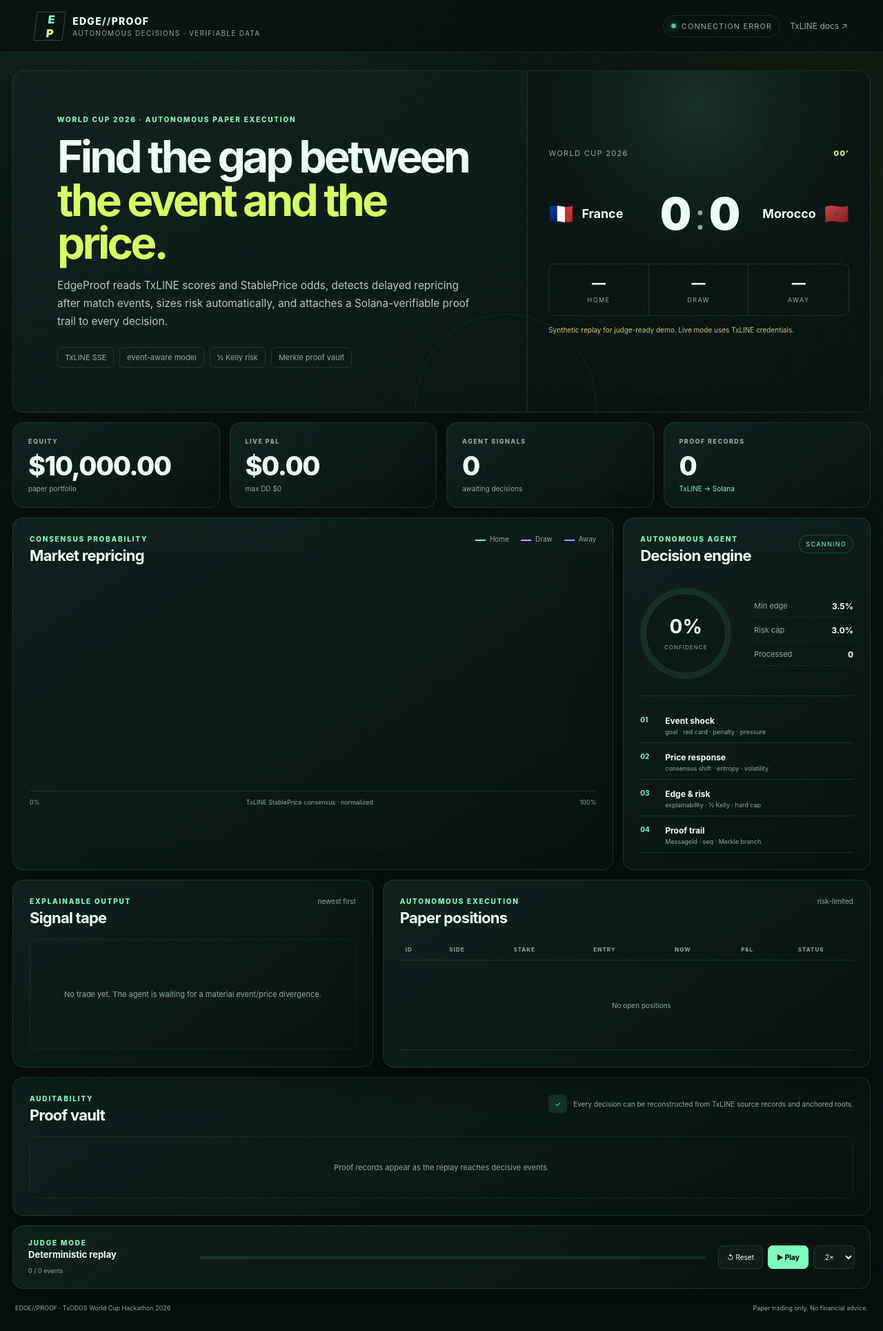
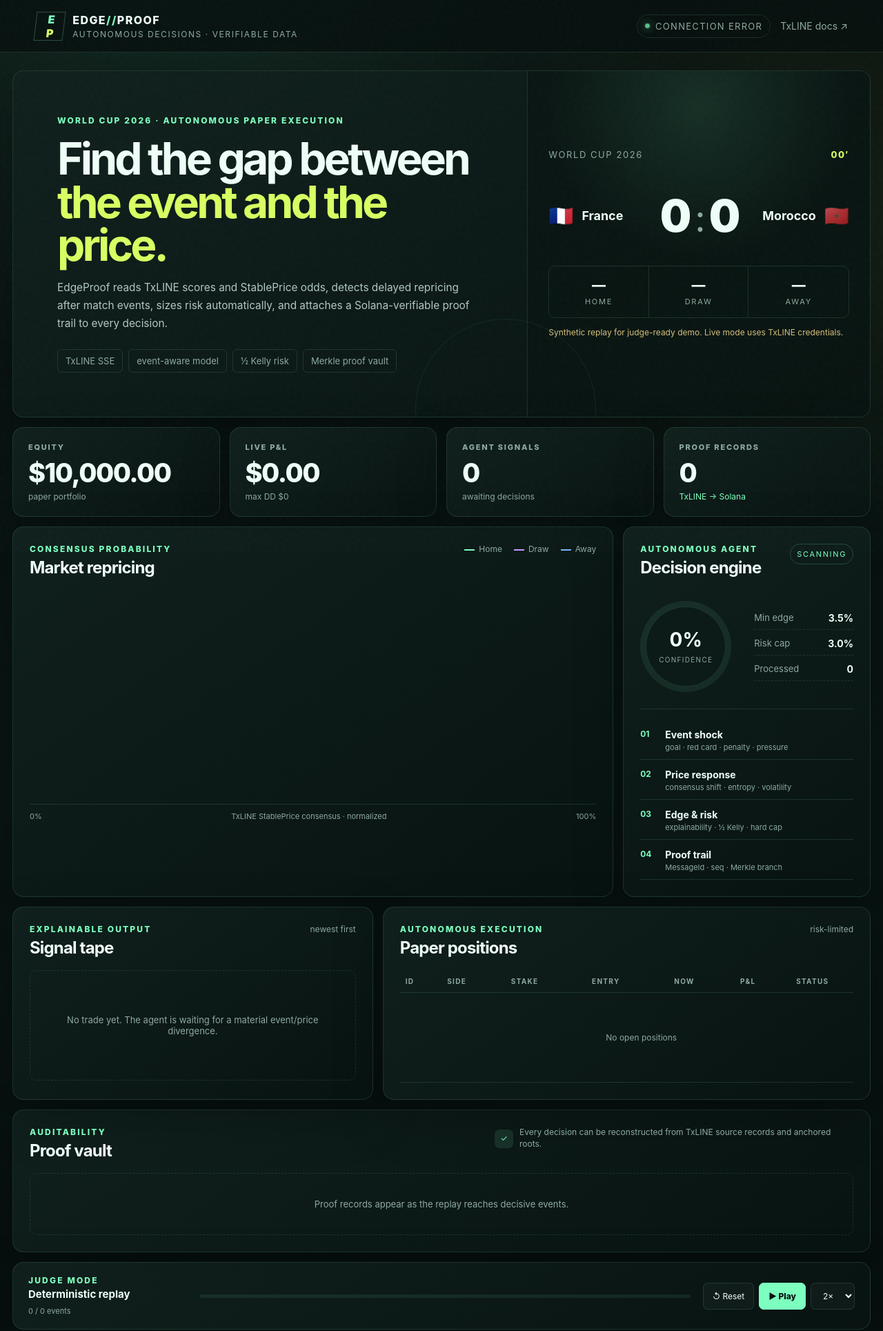
Before and after one commit to RadhaJivanadas/edgeproof, a website: page public/index.html in a window 1280 px wide. Shown: the top 1929 px of the page at 69% size. Drawn offline with Linux system fonts and the light colour scheme; no server answers.

Commit message:
Increase dashboard readability

```diff
--- a/public/styles.css
+++ b/public/styles.css
@@ -44,13 +44,13 @@
 .brand-wrap { display: flex; gap: 12px; align-items: center; }
 .brand-mark { width: 42px; height: 42px; border: 1px solid var(--line-strong); display: grid; place-items: center; font-weight: 900; letter-spacing: -3px; color: var(--accent); transform: skew(-7deg); }
 .brand-mark span { color: var(--accent-2); }
-.brand { font-weight: 850; letter-spacing: .09em; font-size: 14px; }
+.brand { font-weight: 850; letter-spacing: .09em; font-size: 16px; }
 .brand span { color: var(--accent); }
-.tagline { margin-top: 3px; color: var(--muted); font-size: 10px; letter-spacing: .13em; text-transform: uppercase; }
+.tagline { margin-top: 3px; color: var(--muted); font-size: 12px; letter-spacing: .13em; text-transform: uppercase; }
 .topbar-actions { display: flex; align-items: center; gap: 14px; }
-.pill { display: inline-flex; align-items: center; gap: 8px; padding: 8px 11px; border: 1px solid var(--line); border-radius: 999px; color: var(--muted); font-size: 11px; text-transform: uppercase; letter-spacing: .1em; }
+.pill { display: inline-flex; align-items: center; gap: 8px; padding: 8px 11px; border: 1px solid var(--line); border-radius: 999px; color: var(--muted); font-size: 13px; text-transform: uppercase; letter-spacing: .1em; }
 .dot { width: 7px; height: 7px; border-radius: 50%; background: var(--accent); box-shadow: 0 0 14px var(--accent); animation: pulse 1.6s infinite; }
-.ghost-link { color: var(--muted); font-size: 12px; text-decoration: none; }
+.ghost-link { color: var(--muted); font-size: 14px; text-decoration: none; }
 .ghost-link:hover { color: var(--text); }
 
 .shell { width: min(1500px, calc(100% - 36px)); margin: 26px auto 70px; }
@@ -58,14 +58,14 @@
 .hero { display: grid; grid-template-columns: 1.2fr .8fr; min-height: 360px; }
 .hero-copy { padding: clamp(30px, 5vw, 68px); position: relative; }
 .hero-copy::after { content: ""; position: absolute; width: 260px; height: 260px; border: 1px solid rgba(125,255,191,.08); border-radius: 50%; right: -100px; bottom: -120px; }
-.eyebrow { color: var(--accent); font-size: 10px; font-weight: 800; letter-spacing: .18em; text-transform: uppercase; }
+.eyebrow { color: var(--accent); font-size: 12px; font-weight: 800; letter-spacing: .18em; text-transform: uppercase; }
 h1 { margin: 17px 0 17px; font-size: clamp(38px, 5vw, 72px); letter-spacing: -.06em; line-height: .98; max-width: 850px; }
 h1 em { font-style: normal; color: var(--accent-2); }
 .hero-copy p { color: #b2c8c0; line-height: 1.7; max-width: 760px; font-size: clamp(14px, 1.2vw, 17px); }
 .hero-badges { display: flex; gap: 8px; flex-wrap: wrap; margin-top: 24px; }
-.hero-badges span { padding: 7px 10px; border-radius: 6px; border: 1px solid var(--line); color: var(--muted); font-size: 11px; }
+.hero-badges span { padding: 8px 11px; border-radius: 6px; border: 1px solid var(--line); color: var(--muted); font-size: 13px; }
 .match-card { border-left: 1px solid var(--line); background: radial-gradient(circle at 50% 10%, rgba(125,255,191,.11), transparent 43%), rgba(9,20,18,.7); padding: 30px; display: flex; flex-direction: column; justify-content: center; }
-.match-meta { display: flex; justify-content: space-between; color: var(--muted); font-size: 11px; text-transform: uppercase; letter-spacing: .12em; }
+.match-meta { display: flex; justify-content: space-between; color: var(--muted); font-size: 13px; text-transform: uppercase; letter-spacing: .12em; }
 .live-minute { color: var(--accent-2); font-weight: 800; }
 .teams { display: grid; grid-template-columns: 1fr auto 1fr; gap: 20px; align-items: center; margin: 42px 0 34px; }
 .team { display: flex; align-items: center; gap: 12px; font-size: clamp(14px, 1.4vw, 20px); }
@@ -77,23 +77,23 @@
 .prob-row div { padding: 15px; text-align: center; border-right: 1px solid var(--line); }
 .prob-row div:last-child { border: 0; }
 .prob-row span { display: block; font-size: 20px; font-weight: 800; }
-.prob-row small { color: var(--muted); font-size: 9px; letter-spacing: .16em; }
-.demo-warning { margin-top: 13px; color: #d4bf7c; font-size: 10px; line-height: 1.4; }
+.prob-row small { color: var(--muted); font-size: 11px; letter-spacing: .16em; }
+.demo-warning { margin-top: 13px; color: #d4bf7c; font-size: 12px; line-height: 1.4; }
 
 .kpis { display: grid; grid-template-columns: repeat(4, 1fr); gap: 14px; margin-top: 14px; }
 .kpi { padding: 21px 22px; }
-.kpi-label { color: var(--muted); font-size: 9px; letter-spacing: .16em; font-weight: 800; }
+.kpi-label { color: var(--muted); font-size: 11px; letter-spacing: .16em; font-weight: 800; }
 .kpi-value { font-size: clamp(26px, 3vw, 38px); font-weight: 850; letter-spacing: -.04em; margin: 7px 0 4px; }
-.kpi-foot { font-size: 10px; }
+.kpi-foot { font-size: 12px; }
 .positive { color: var(--accent); } .negative { color: var(--danger); } .neutral { color: var(--muted); }
 
 .grid-main { display: grid; grid-template-columns: minmax(0, 1.7fr) minmax(330px, .7fr); gap: 14px; margin-top: 14px; }
 .chart-panel, .agent-panel, .signals-panel, .positions-panel, .proof-panel { padding: 24px; }
 .panel-head { display: flex; align-items: flex-start; justify-content: space-between; gap: 18px; margin-bottom: 18px; }
 .panel-head.compact { margin-bottom: 24px; }
-h2 { margin: 5px 0 0; font-size: 22px; letter-spacing: -.035em; }
-.subtle { color: var(--muted); font-size: 10px; }
-.legend { display: flex; gap: 17px; color: var(--muted); font-size: 10px; }
+h2 { margin: 5px 0 0; font-size: 24px; letter-spacing: -.035em; }
+.subtle { color: var(--muted); font-size: 12px; }
+.legend { display: flex; gap: 17px; color: var(--muted); font-size: 12px; }
 .legend span::before { content: ""; display: inline-block; width: 15px; height: 2px; margin-right: 6px; vertical-align: middle; }
 .home-line::before { background: var(--accent); } .draw-line::before { background: var(--purple); } .away-line::before { background: var(--blue); }
 #chart { width: 100%; height: 310px; display: block; overflow: visible; }
@@ -101,68 +101,68 @@
 .chart-path { fill: none; stroke-width: 3; stroke-linecap: round; stroke-linejoin: round; filter: drop-shadow(0 0 5px rgba(125,255,191,.12)); }
 .chart-path.home { stroke: var(--accent); } .chart-path.draw { stroke: var(--purple); } .chart-path.away { stroke: var(--blue); }
 .event-marker { stroke: var(--accent-2); stroke-dasharray: 4 5; opacity: .7; }
-.event-label { fill: var(--accent-2); font-size: 10px; font-weight: 800; }
-.chart-footer { display: flex; justify-content: space-between; color: var(--muted); font-size: 9px; border-top: 1px solid var(--line); padding-top: 10px; }
-.agent-pulse { color: var(--accent); font-size: 9px; letter-spacing: .15em; border: 1px solid rgba(125,255,191,.2); padding: 7px 9px; border-radius: 999px; }
+.event-label { fill: var(--accent-2); font-size: 12px; font-weight: 800; }
+.chart-footer { display: flex; justify-content: space-between; color: var(--muted); font-size: 11px; border-top: 1px solid var(--line); padding-top: 10px; }
+.agent-pulse { color: var(--accent); font-size: 11px; letter-spacing: .15em; border: 1px solid rgba(125,255,191,.2); padding: 7px 9px; border-radius: 999px; }
 .engine-visual { display: grid; grid-template-columns: 145px 1fr; gap: 20px; align-items: center; padding: 10px 0 24px; border-bottom: 1px solid var(--line); }
 .ring { width: 132px; height: 132px; display: grid; place-items: center; border-radius: 50%; background: conic-gradient(var(--accent) calc(var(--confidence, 0) * 1%), rgba(125,255,191,.08) 0); position: relative; }
 .ring::after { content: ""; position: absolute; inset: 8px; border-radius: 50%; background: #0c1a18; border: 1px solid var(--line); }
 .ring > div { position: relative; z-index: 1; text-align: center; }
 .ring strong { display: block; font-size: 28px; }
-.ring small { color: var(--muted); font-size: 8px; letter-spacing: .13em; }
+.ring small { color: var(--muted); font-size: 10px; letter-spacing: .13em; }
 .engine-stats { display: grid; gap: 11px; }
 .engine-stats div { display: flex; justify-content: space-between; border-bottom: 1px dashed var(--line); padding-bottom: 8px; }
-.engine-stats span { color: var(--muted); font-size: 11px; } .engine-stats strong { font-size: 12px; }
+.engine-stats span { color: var(--muted); font-size: 13px; } .engine-stats strong { font-size: 14px; }
 .logic-flow { display: grid; gap: 3px; margin-top: 18px; }
 .logic-flow div { display: grid; grid-template-columns: 28px 1fr; column-gap: 8px; padding: 10px 0; border-bottom: 1px solid var(--line); }
-.logic-flow b { color: var(--accent); font-size: 10px; }
-.logic-flow span { font-size: 12px; font-weight: 700; }
-.logic-flow small { grid-column: 2; color: var(--muted); font-size: 9px; margin-top: 3px; }
+.logic-flow b { color: var(--accent); font-size: 12px; }
+.logic-flow span { font-size: 14px; font-weight: 700; }
+.logic-flow small { grid-column: 2; color: var(--muted); font-size: 11px; margin-top: 3px; }
 
 .grid-lower { display: grid; grid-template-columns: .85fr 1.15fr; gap: 14px; margin-top: 14px; }
 .signal-card { border: 1px solid var(--line); border-radius: 10px; padding: 15px; margin-bottom: 10px; background: rgba(125,255,191,.025); }
 .signal-top { display: flex; justify-content: space-between; gap: 12px; align-items: center; }
 .signal-top strong { color: var(--accent-2); }
-.signal-score { font-size: 11px; color: var(--muted); }
+.signal-score { font-size: 13px; color: var(--muted); }
 .signal-metrics { display: grid; grid-template-columns: repeat(3, 1fr); margin: 12px 0; border: 1px solid var(--line); }
 .signal-metrics div { padding: 9px; border-right: 1px solid var(--line); }
 .signal-metrics div:last-child { border: 0; }
-.signal-metrics small { display: block; color: var(--muted); font-size: 8px; }
-.signal-metrics b { font-size: 13px; }
-.signal-card p { color: #afc4bd; font-size: 10px; line-height: 1.5; margin: 0; }
-.proof-status { font-size: 8px; text-transform: uppercase; letter-spacing: .12em; padding: 5px 7px; border-radius: 5px; border: 1px solid var(--line); color: var(--muted); }
+.signal-metrics small { display: block; color: var(--muted); font-size: 10px; }
+.signal-metrics b { font-size: 15px; }
+.signal-card p { color: #afc4bd; font-size: 12px; line-height: 1.5; margin: 0; }
+.proof-status { font-size: 10px; text-transform: uppercase; letter-spacing: .12em; padding: 5px 7px; border-radius: 5px; border: 1px solid var(--line); color: var(--muted); }
 .proof-status.verified, .proof-status.available { color: var(--accent); border-color: rgba(125,255,191,.2); }
-.empty-state { min-height: 160px; display: grid; place-items: center; text-align: center; color: var(--muted); font-size: 11px; border: 1px dashed var(--line); border-radius: 10px; padding: 20px; }
+.empty-state { min-height: 160px; display: grid; place-items: center; text-align: center; color: var(--muted); font-size: 13px; border: 1px dashed var(--line); border-radius: 10px; padding: 20px; }
 .empty-state.wide { grid-column: 1 / -1; min-height: 90px; }
 .table-wrap { overflow: auto; }
 table { width: 100%; border-collapse: collapse; min-width: 700px; }
-th { text-align: left; color: var(--muted); font-size: 8px; letter-spacing: .13em; padding: 10px 8px; border-bottom: 1px solid var(--line); }
-td { padding: 13px 8px; font-size: 10px; border-bottom: 1px solid var(--line); white-space: nowrap; }
+th { text-align: left; color: var(--muted); font-size: 10px; letter-spacing: .13em; padding: 10px 8px; border-bottom: 1px solid var(--line); }
+td { padding: 13px 8px; font-size: 12px; border-bottom: 1px solid var(--line); white-space: nowrap; }
 .table-empty { text-align: center; color: var(--muted); height: 130px; }
-.status-chip { font-size: 8px; padding: 4px 6px; border: 1px solid var(--line); border-radius: 5px; color: var(--accent); }
+.status-chip { font-size: 10px; padding: 4px 6px; border: 1px solid var(--line); border-radius: 5px; color: var(--accent); }
 
 .proof-panel { margin-top: 14px; }
-.proof-summary { display: flex; align-items: center; gap: 9px; max-width: 490px; color: var(--muted); font-size: 10px; line-height: 1.4; }
+.proof-summary { display: flex; align-items: center; gap: 9px; max-width: 520px; color: var(--muted); font-size: 12px; line-height: 1.4; }
 .shield { width: 27px; height: 27px; display: grid; place-items: center; border-radius: 7px; background: rgba(125,255,191,.1); color: var(--accent); flex: 0 0 auto; }
 .proof-grid { display: grid; grid-template-columns: repeat(4, 1fr); gap: 10px; }
 .proof-card { border: 1px solid var(--line); border-radius: 10px; padding: 14px; background: rgba(0,0,0,.08); }
 .proof-card-head { display: flex; justify-content: space-between; align-items: center; margin-bottom: 13px; }
-.proof-card-head strong { font-size: 11px; }
+.proof-card-head strong { font-size: 13px; }
 .proof-icon { color: var(--accent); }
-.proof-row { display: flex; justify-content: space-between; gap: 9px; margin-top: 7px; font-size: 9px; }
+.proof-row { display: flex; justify-content: space-between; gap: 9px; margin-top: 7px; font-size: 11px; }
 .proof-row span { color: var(--muted); }
 .proof-row code { color: #cce5dc; overflow: hidden; text-overflow: ellipsis; max-width: 150px; }
 
 .replay { margin-top: 14px; padding: 18px 22px; display: grid; grid-template-columns: 230px 1fr auto; gap: 18px; align-items: center; }
-.replay strong { display: block; font-size: 13px; margin: 3px 0; }
-.replay span { color: var(--muted); font-size: 9px; }
+.replay strong { display: block; font-size: 15px; margin: 3px 0; }
+.replay span { color: var(--muted); font-size: 11px; }
 .progress-track { height: 5px; border-radius: 10px; background: rgba(125,255,191,.08); overflow: hidden; }
 #progress-bar { height: 100%; width: 0; background: linear-gradient(90deg, var(--accent), var(--accent-2)); transition: width .3s; }
 .replay-buttons { display: flex; gap: 7px; }
-button, select { font: inherit; color: var(--text); background: rgba(255,255,255,.03); border: 1px solid var(--line); border-radius: 7px; padding: 9px 12px; font-size: 10px; cursor: pointer; }
+button, select { font: inherit; color: var(--text); background: rgba(255,255,255,.03); border: 1px solid var(--line); border-radius: 7px; padding: 10px 13px; font-size: 12px; cursor: pointer; }
 button:hover, select:hover { border-color: var(--line-strong); }
 button.primary { color: #06110e; font-weight: 850; background: var(--accent); border-color: var(--accent); }
-footer { display: flex; justify-content: space-between; color: var(--muted); font-size: 9px; margin-top: 22px; padding: 0 4px; }
+footer { display: flex; justify-content: space-between; color: var(--muted); font-size: 11px; margin-top: 22px; padding: 0 4px; }
 
 @keyframes pulse { 0%,100% { opacity: .55; transform: scale(.9); } 50% { opacity: 1; transform: scale(1.12); } }
 
```
